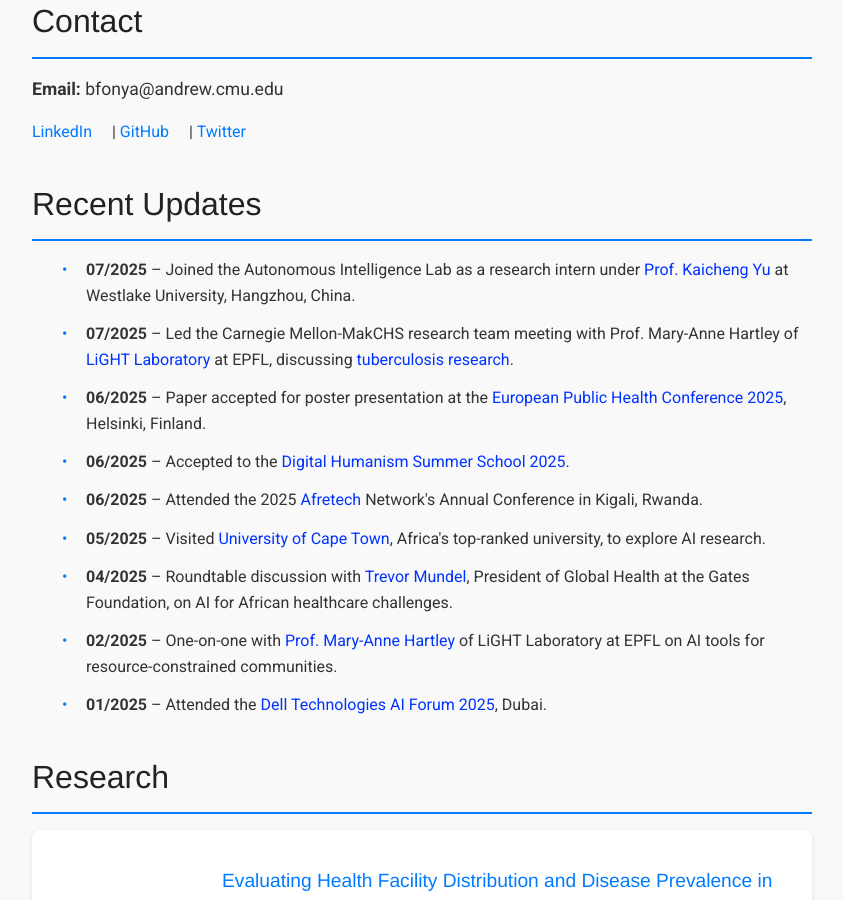
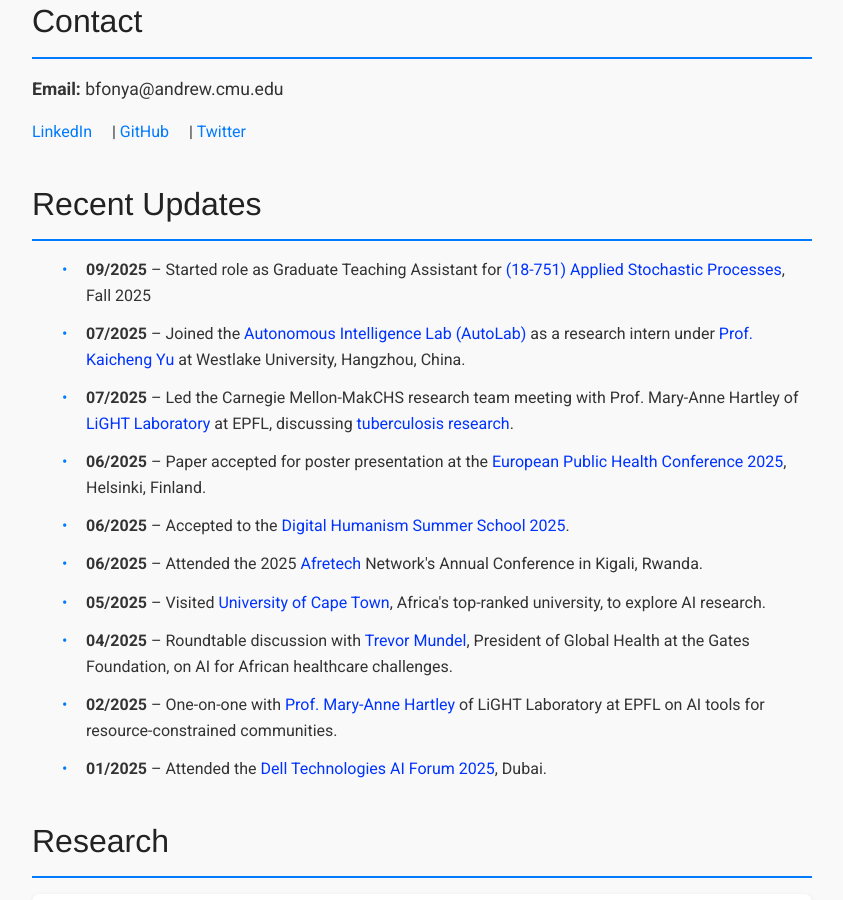
Before and after one commit to FonyaBrandone/FonyaBrandone.github.io, a Jekyll site: the page built from index.md, in a window 1280 px wide and 900 px high, scrolled down 758 px. Shown: the whole window, without its empty margins (218-1061 px from the left). Built offline with Jekyll 4.4.1, drawn with Linux system fonts in a browser that asks for light colours.

Commit message:
Role update

```diff
--- a/index.md
+++ b/index.md
@@ -40,7 +40,8 @@
   <section class="updates">
     <h2>Recent Updates</h2>
     <ul>
-      <li><strong>07/2025</strong> – Joined the Autonomous Intelligence Lab as a research intern under <a href="https://en.westlake.edu.cn/faculty/kaicheng-yu.html">Prof. Kaicheng Yu</a> at Westlake University, Hangzhou, China.</li>
+      <li><strong>09/2025</strong> – Started role as Graduate Teaching Assistant for <a href="https://courses.ece.cmu.edu/18751">(18-751) Applied Stochastic Processes</a>, Fall 2025</li>
+      <li><strong>07/2025</strong> – Joined the <a href='https://westlake-autolab.github.io/' target='_blank'>Autonomous Intelligence Lab (AutoLab)</a> as a research intern under <a href="https://en.westlake.edu.cn/faculty/kaicheng-yu.html">Prof. Kaicheng Yu</a> at Westlake University, Hangzhou, China.</li>
       <li><strong>07/2025</strong> – Led the Carnegie Mellon-MakCHS research team meeting with Prof. Mary-Anne Hartley of <a href="https://www.light-laboratory.org/">LiGHT Laboratory</a> at EPFL, discussing <a href="https://ai.epfl.ch/ai-making-it-easier-to-diagnose-tuberculosis-in-sub-saharan-africa/">tuberculosis research</a>.</li>
       <li><strong>06/2025</strong> – Paper accepted for poster presentation at the <a href="https://ephconference.eu/">European Public Health Conference 2025</a>, Helsinki, Finland.</li>
       <li><strong>06/2025</strong> – Accepted to the <a href="https://dighum.kcrc.rw/">Digital Humanism Summer School 2025</a>.</li>
```
